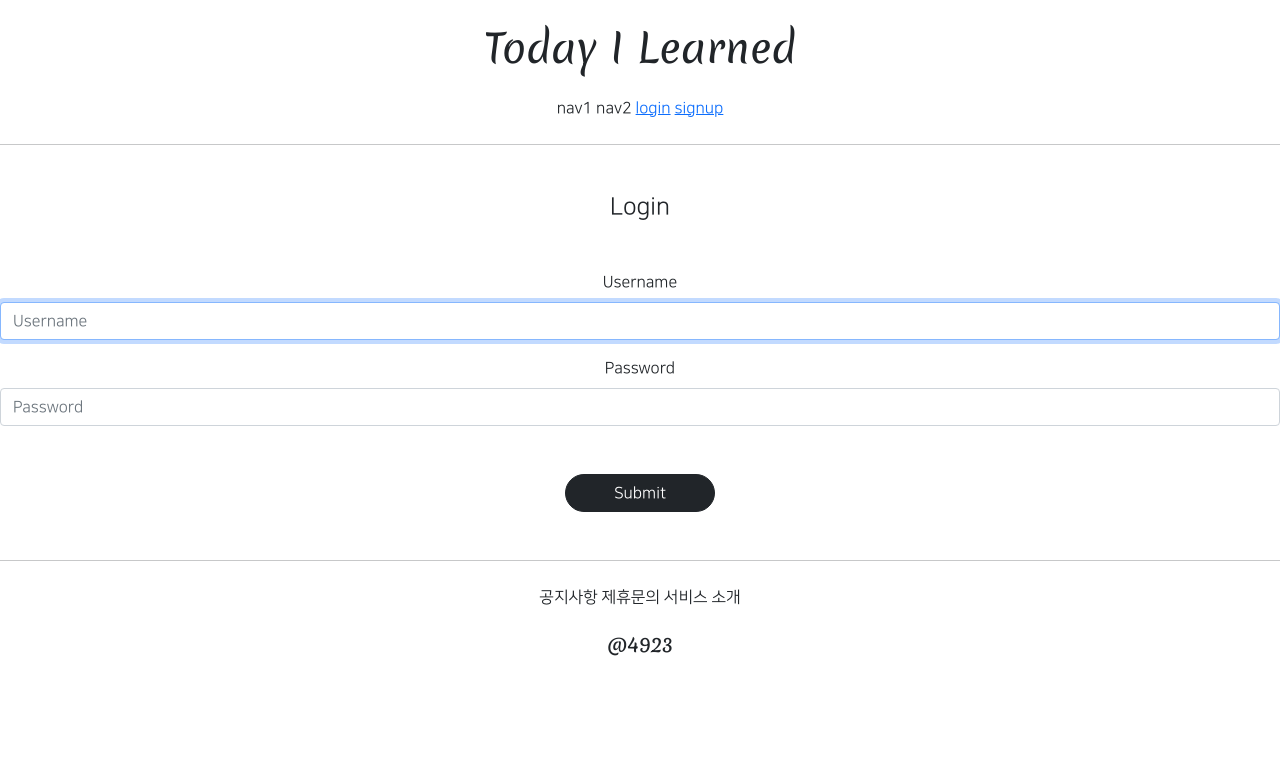
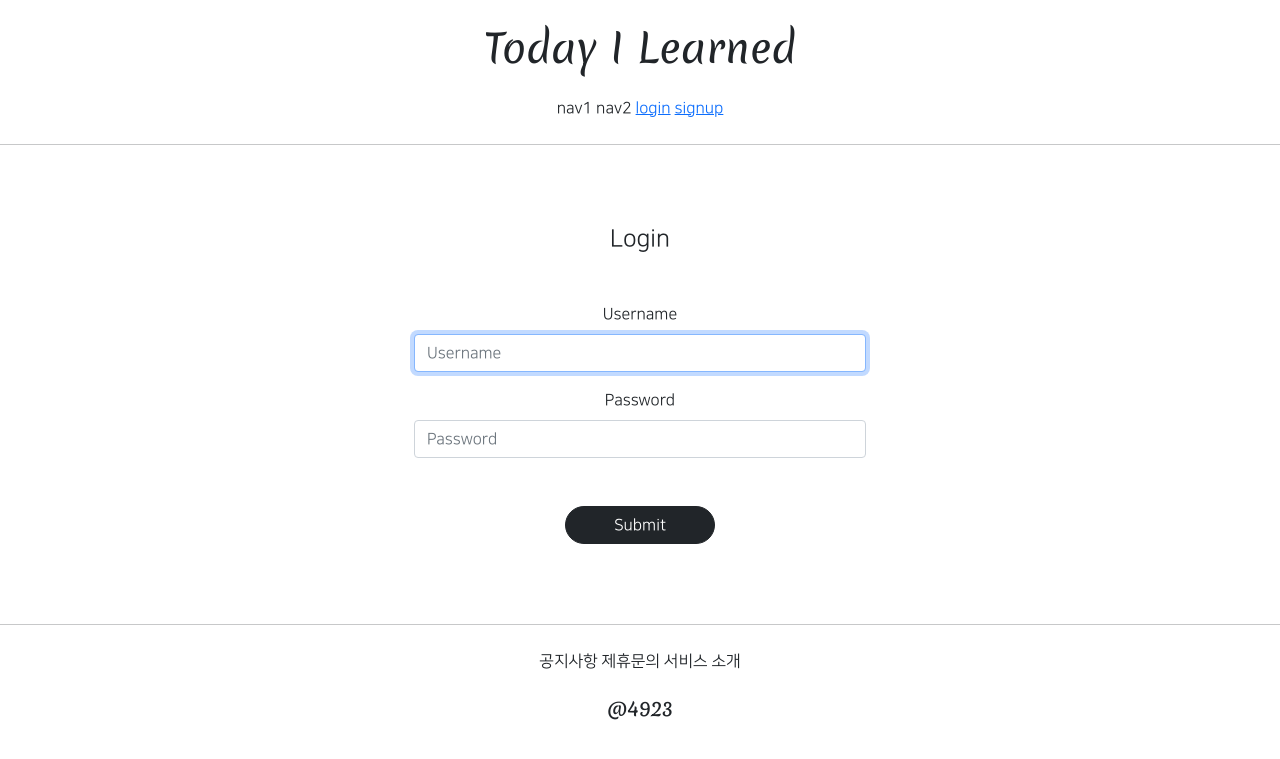
Before and after one commit to 4923/GwangjuAI2, a Django app: page /accountapp/login/ in a window 1280 px wide. Shown: the top 759 px of the page. Run offline with Django 3.2, Linux system fonts and the light colour scheme; parts of the project's set-up code (start-up, migrations or seed data) failed here and were passed over; some libraries are stand-ins or nearby versions.

Commit message:
Fix : set input form paddings
- auto spacing (middle)
- width 500

```diff
--- a/02_Rotation/WebApplication/Project/livecoding/accountapp/templates/accountapp/login.html
+++ b/02_Rotation/WebApplication/Project/livecoding/accountapp/templates/accountapp/login.html
@@ -5,7 +5,7 @@
 
 {% block contents %}
 
-    <div class="text-center">
+    <div class="text-center mw-500 m-auto">
         <div class="m-5">
             <h4>
                 Login
```
